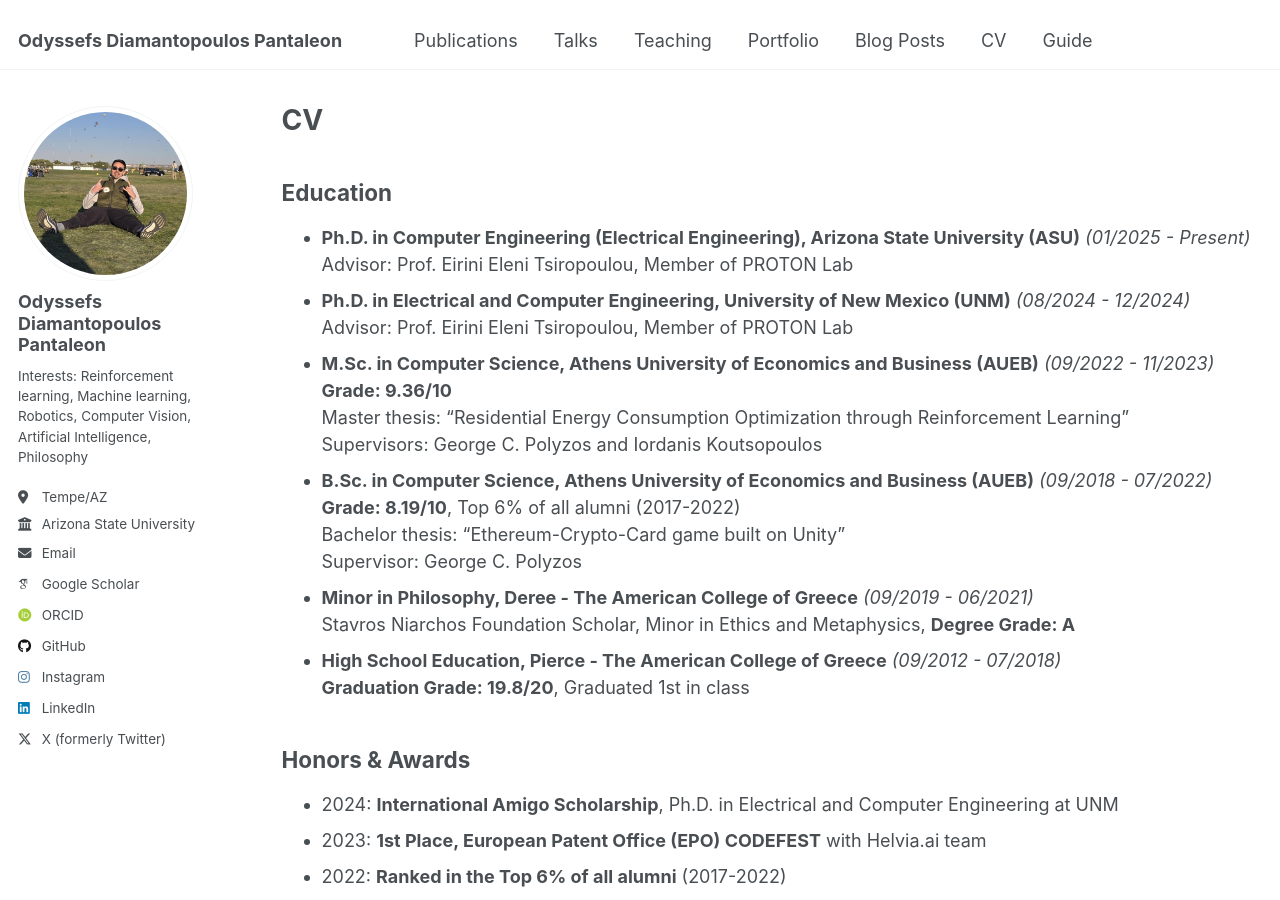
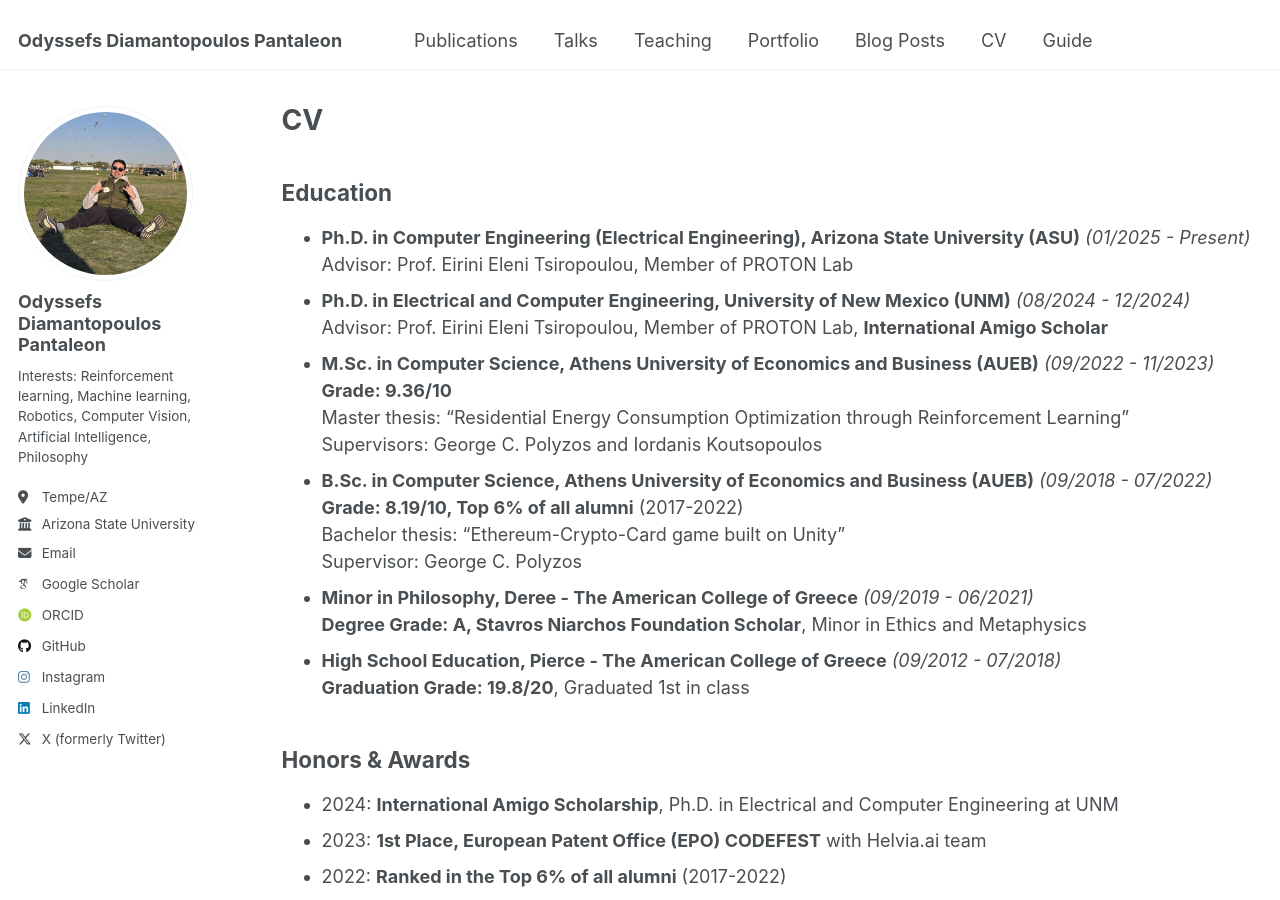
Before and after one commit to gody10/gody10.github.io, a Jekyll site: the page built from _pages/cv.md, in a window 1280 px wide and 900 px high. Built offline with Jekyll 4.4.1, drawn with Linux system fonts in a browser that asks for light colours; some web fonts are replaced.

Commit message:
Change CV

```diff
--- a/_pages/cv.md
+++ b/_pages/cv.md
@@ -14,17 +14,17 @@ redirect_from:
 - **Ph.D. in Computer Engineering (Electrical Engineering), Arizona State University (ASU)** *(01/2025 - Present)*
   Advisor: Prof. Eirini Eleni Tsiropoulou, Member of PROTON Lab
 - **Ph.D. in Electrical and Computer Engineering, University of New Mexico (UNM)** *(08/2024 - 12/2024)*
-  Advisor: Prof. Eirini Eleni Tsiropoulou, Member of PROTON Lab
+  Advisor: Prof. Eirini Eleni Tsiropoulou, Member of PROTON Lab, **International Amigo Scholar**
 - **M.Sc. in Computer Science, Athens University of Economics and Business (AUEB)** *(09/2022 - 11/2023)*
   **Grade: 9.36/10**
   Master thesis: "Residential Energy Consumption Optimization through Reinforcement Learning"
   Supervisors: George C. Polyzos and Iordanis Koutsopoulos
 - **B.Sc. in Computer Science, Athens University of Economics and Business (AUEB)** *(09/2018 - 07/2022)*
-  **Grade: 8.19/10**, Top 6% of all alumni (2017-2022)
+  **Grade: 8.19/10, Top 6% of all alumni** (2017-2022)
   Bachelor thesis: "Ethereum-Crypto-Card game built on Unity"
   Supervisor: George C. Polyzos
 - **Minor in Philosophy, Deree - The American College of Greece** *(09/2019 - 06/2021)*
-  Stavros Niarchos Foundation Scholar, Minor in Ethics and Metaphysics, **Degree Grade: A**
+  **Degree Grade: A, Stavros Niarchos Foundation Scholar**, Minor in Ethics and Metaphysics
 - **High School Education, Pierce - The American College of Greece** *(09/2012 - 07/2018)*
   **Graduation Grade: 19.8/20**, Graduated 1st in class
 
```
